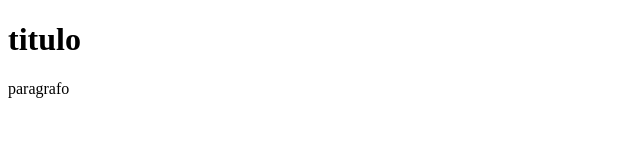
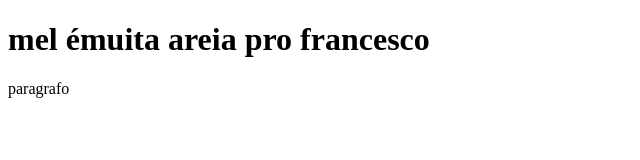
Before and after one commit to JhullyBaiuk/2D.jhully, a plain HTML site: page index.html in a window 1280 px wide. Shown: the whole page, without its empty margins (0-640 px from the left). Drawn offline with Linux system fonts and the light colour scheme.

Commit message:
criamos um index

```diff
--- a/index.html
+++ b/index.html
@@ -6,7 +6,7 @@
     <title>Document</title>
 </head>
 <body>
-    <h1>titulo</h1>
+    <h1>mel émuita areia pro francesco</h1>
     <p>paragrafo</p>
 </body>
 </html>
```
